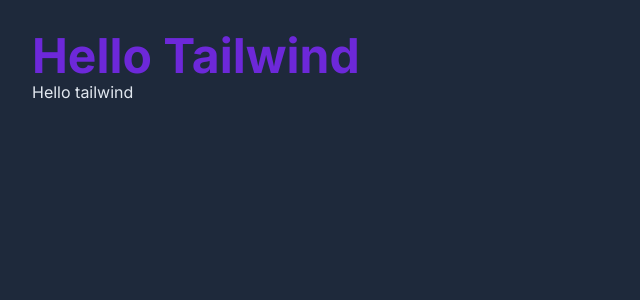
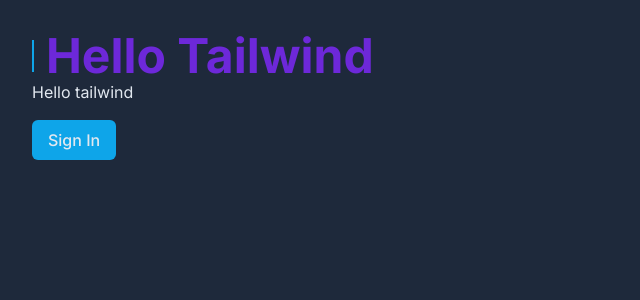
Before and after one commit to PabloYohan/TailwindStudy, a Next.js app: page / in a window 1280 px wide. Shown: the top 300 px of the page, without its empty margins (0-640 px from the left). Built offline with nearby package versions, Linux system fonts and the light colour scheme.

Commit message:
Entendendo seletores e estados

```diff
--- a/src/app/page.tsx
+++ b/src/app/page.tsx
@@ -1,8 +1,9 @@
 export default function Home() {
   return (
     <div className="p-8 bg-slate-800 text-slate-200 h-screen">
-      <h1 className="font-bold text-5xl text-violet-700">Hello Tailwind</h1>
+      <h1 className="font-bold text-5xl text-violet-700 flex items-center gap-3 before:w-0.5 before:h-8 before:bg-sky-500">Hello Tailwind</h1>
       <h2>Hello tailwind</h2>
+      <button  className="bg-sky-500 px-4 py-2 rounded-md font-medium mt-4 enabled:hover:bg-sky-600 disabled:opacity-60 disabled:cursor-not-allowed">Sign In</button>
     </div>
   )
 }
```
